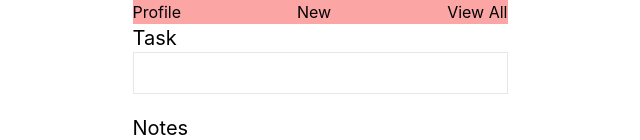
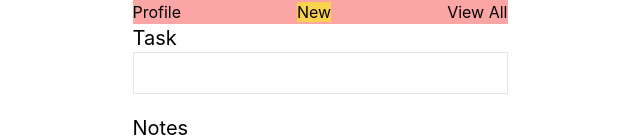
Before and after one commit to xchendo/flask-frontend, a React (Create React App) app: page / in a window 1280 px wide. Shown: the top 140 px of the page, without its empty margins (320-960 px from the left). Built offline with nearby package versions, Linux system fonts and the light colour scheme.

Commit message:
Some styling on active link

```diff
--- a/src/Navbar.tsx
+++ b/src/Navbar.tsx
@@ -1,19 +1,21 @@
-import { BrowserRouter as Router, Routes, Route, Link } from "react-router-dom";
+import { BrowserRouter as Router, Routes, Route, NavLink } from "react-router-dom";
 import CreateFlask from "./components/CreateFlask";
 
 function Navbar() {
+    const activeLinkClasses = 'bg-yellow-300';
+
     return (
         <Router>
             <nav className="bg-red">
                 <ul className="flex bg-red-300 justify-between">
                     <li>
-                        <Link to="/profile">Profile</Link>
+                        <NavLink className={({isActive}) => isActive ?  activeLinkClasses : ''} to="/profile">Profile</NavLink>
                     </li>
                     <li>
-                        <Link to="/">New</Link>
+                        <NavLink className={({isActive}) => isActive ?  activeLinkClasses : ''} to="/">New</NavLink>
                     </li>
                     <li>
-                        <Link to="/all">View All</Link>
+                        <NavLink className={({isActive}) => isActive ?  activeLinkClasses : ''} to="/all">View All</NavLink>
                     </li>
                 </ul>
             </nav>
```
